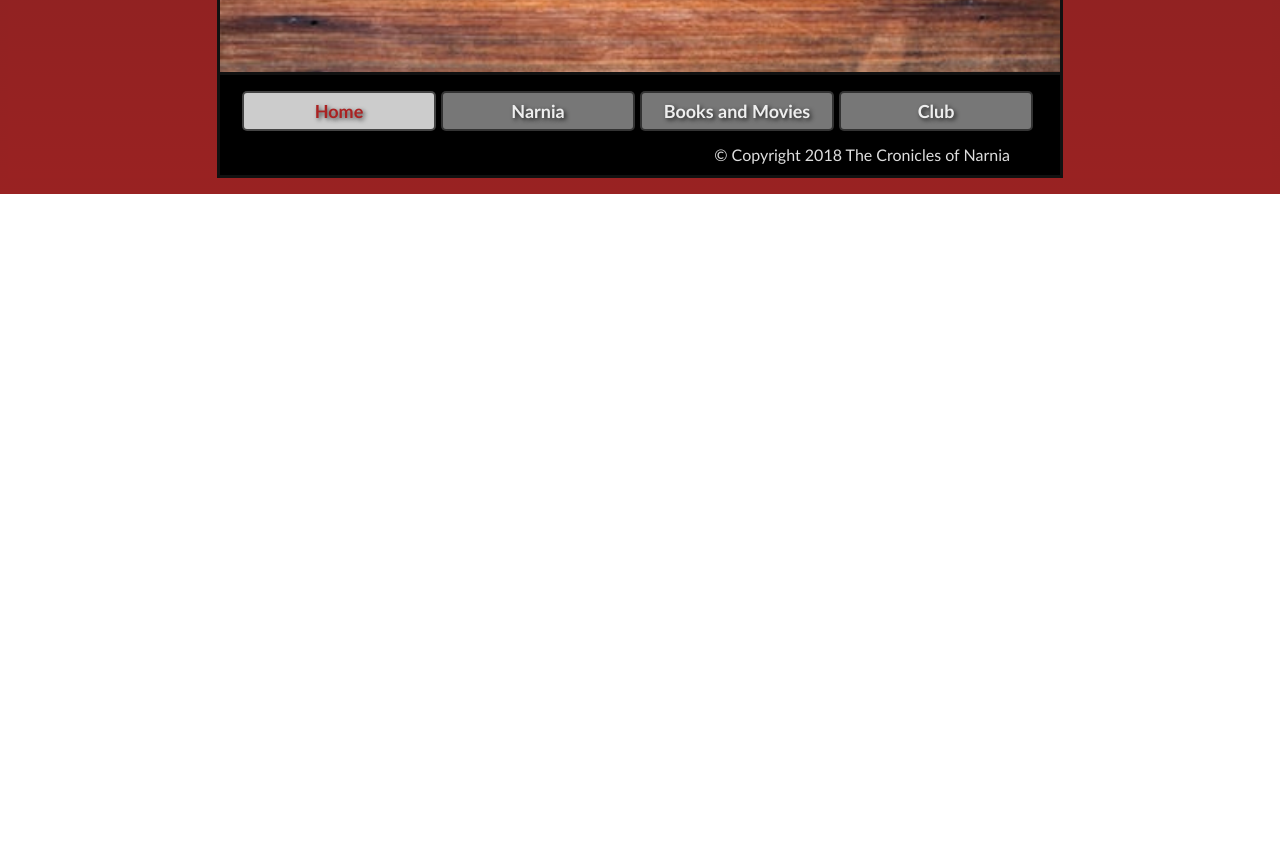
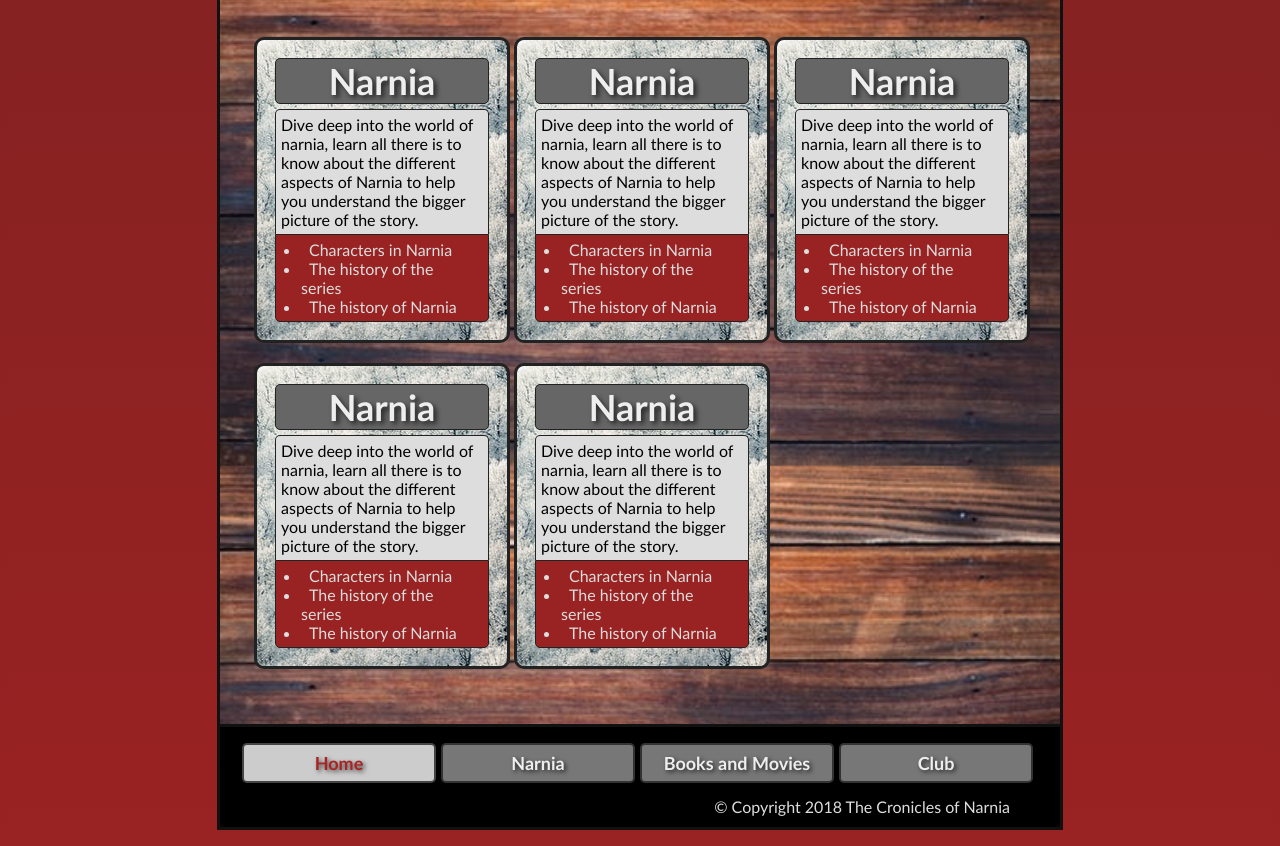
Before and after one commit to Guseks/WebbProgramming, a plain HTML site: page Dynamiska Webbapplikationer/Narnia/index.html in a window 1280 px wide. Shown: the part 644-1490 px from the top of the page. Before the commit the page ends 838 px from the top, so only its background shows below. Drawn offline with Linux system fonts and the light colour scheme.

Commit message:
Börjat på startsidan. Formaterat om lilla drop down menyn att likna resten av menyerna.

```diff
--- a/Dynamiska Webbapplikationer/Narnia/index.html
+++ b/Dynamiska Webbapplikationer/Narnia/index.html
@@ -68,21 +68,88 @@
 
           <div class="slide-wrapper">
             <figure class = "slide">
-              <img class="image" src="bilder/closet.jpg"/>
+              <img class="image" src="bilder/closet.jpg" alt="Peter entering the closet that leads to Narnia"/>
             </figure>
             <figure class = "slide">
-              <img class="image" src="bilder/SnowCoveredTrees.jpg"/>
+              <img class="image" src="bilder/SnowCoveredTrees.jpg" alt="trees covered by snow"/>
             </figure>
             <figure class = "slide">
-              <img class="image" src="bilder/winter_background.jpg"/>
+              <img class="image" src="bilder/winter_narnia.jpg" alt="winter in narnia with the classic lightpost"/>
             </figure>
             <figure class = "slide">
-              <img class="image" src="bilder/NarniaBeach.jpg"/>
+              <img class="image" src="bilder/NarniaBeach.jpg" alt="the beach in narnia where they meet aslan"/>
             </figure>
           </div>
         </section>
         <section class = "information">
           <h2> Information</h2>
+          <section class="short_info">
+            <article class="start_info">
+              <h2>Narnia</h2>
+              <p>
+                Dive deep into the world of narnia, learn all there is to know about the different aspects of Narnia to help
+                you understand the bigger picture of the story.
+              </p>
+              <ul>
+                <li><a href = "html/Narnia/characters.html">Characters in Narnia</a></li>
+                <li><a href = "html/Narnia/history.html">The history of the series</a></li>
+                <li><a href = "html/Narnia/history_of_narnia.html">The history of Narnia</a></li>
+              </ul>
+
+            </article>
+            <article class="start_info">
+              <h2>Narnia</h2>
+              <p>
+                Dive deep into the world of narnia, learn all there is to know about the different aspects of Narnia to help
+                you understand the bigger picture of the story.
+              </p>
+              <ul>
+                <li><a href = "html/Narnia/characters.html">Characters in Narnia</a></li>
+                <li><a href = "html/Narnia/history.html">The history of the series</a></li>
+                <li><a href = "html/Narnia/history_of_narnia.html">The history of Narnia</a></li>
+              </ul>
+
+            </article>
+            <article class="start_info">
+              <h2>Narnia</h2>
+              <p>
+                Dive deep into the world of narnia, learn all there is to know about the different aspects of Narnia to help
+                you understand the bigger picture of the story.
+              </p>
+              <ul>
+                <li><a href = "html/Narnia/characters.html">Characters in Narnia</a></li>
+                <li><a href = "html/Narnia/history.html">The history of the series</a></li>
+                <li><a href = "html/Narnia/history_of_narnia.html">The history of Narnia</a></li>
+              </ul>
+
+            </article>
+            <article class="start_info">
+              <h2>Narnia</h2>
+              <p>
+                Dive deep into the world of narnia, learn all there is to know about the different aspects of Narnia to help
+                you understand the bigger picture of the story.
+              </p>
+              <ul>
+                <li><a href = "html/Narnia/characters.html">Characters in Narnia</a></li>
+                <li><a href = "html/Narnia/history.html">The history of the series</a></li>
+                <li><a href = "html/Narnia/history_of_narnia.html">The history of Narnia</a></li>
+              </ul>
+
+            </article>
+            <article class="start_info">
+              <h2>Narnia</h2>
+              <p>
+                Dive deep into the world of narnia, learn all there is to know about the different aspects of Narnia to help
+                you understand the bigger picture of the story.
+              </p>
+              <ul>
+                <li><a href = "html/Narnia/characters.html">Characters in Narnia</a></li>
+                <li><a href = "html/Narnia/history.html">The history of the series</a></li>
+                <li><a href = "html/Narnia/history_of_narnia.html">The history of Narnia</a></li>
+              </ul>
+
+            </article>
+          </section>
 
         </section>
 
--- a/Dynamiska Webbapplikationer/Narnia/stil/style.css
+++ b/Dynamiska Webbapplikationer/Narnia/stil/style.css
@@ -239,6 +239,66 @@
   display: flex;
   justify-content: space-around;
 
+}
+.short_info {
+  display: flex;
+
+  flex-wrap: wrap;
+}
+.start_info {
+  width: 30%;
+  background-image: url("../bilder/trees_background.jpg");
+  padding: 8px;
+  margin-left: 4px;
+}
+.start_info h2 {
+  background: #666;
+  margin-bottom: -5px;
+  margin: 10px 10px -5px 10px;
+  border: 1px solid #222;
+  border-radius: 5px;
+  font-size: 36px;
+}
+.start_info p{
+  background: #DDD;
+  margin: 10px 10px 0px 10px;
+  border-top: 1px solid #222;
+  border-left: 1px solid #222;
+  border-right: 1px solid #222;
+  border-top-left-radius: 5px;
+  border-top-right-radius: 5px;
+  padding: 5px;
+
+}
+.start_info ul {
+  background: #922;
+  margin: 0px 10px 10px 10px;
+  border: 1px solid #222;
+  border-bottom-left-radius: 5px;
+  border-bottom-right-radius: 5px;
+
+
+
+  padding: 5px;
+}
+.start_info li {
+  margin-left: 20px;
+  color: #DDD;
+}
+.start_info a {
+  color: #DDD;
+  text-decoration: none;
+  padding: 4px;
+  margin: 4px;
+
+
+}
+.start_info a:hover {
+  text-decoration: underline;
+  color: #EEE;
+}
+.start_info li:hover {
+  color: #EEE;
 }
 
  /* Slideshow */
@@ -527,12 +587,11 @@
     left: -82px;
     top: 45px;
 
-    background-color: #BBB;
+   /* background-color: #BBB; */
     min-width: 160px;
-    box-shadow: 0px 4px 12px 0px #222;
+    /*box-shadow: 0px 4px 12px 0px #222; */
     z-index: 1;
 
-    border: 2px solid #222;
 
     text-shadow: 2px 2px 3px #555;
     font-size: 18px;
@@ -543,11 +602,12 @@
   .dropdown-content a {
       color: #EEE;
       background: #999;
-      padding: 12px 16px;
+      padding: 10px 10px;
       text-decoration: none;
       display: block;
       text-align: left;
-      border-bottom: 1px solid #222;
+      border: 2px solid #222;
+      border-radius: 5px;
   }
   .dropdown-content:nth-last-child(){
     border-bottom: none;
@@ -573,12 +633,12 @@
   .dropdown-content-narnia-mini {
     display: none;
     position: absolute;
-    left: 185px;
+    left: 175px;
     top: 45px;
-    box-shadow: 0px 4px 8px 0px #222;
+    /*box-shadow: 0px 4px 8px 0px #222; */
     z-index: 1;
 
-    border: 2px solid #222;
+    /*border: 2px solid #222; */
 
 
     min-width: 180px;
@@ -594,11 +654,11 @@
   .dropdown-content-narnia-mini a {
     color: #EEE;
     background: #999;
-    padding: 12px 16px;
+    padding: 10x 10px;
     text-decoration: none;
     display: block;
     text-align: left;
-    border-bottom: 1px solid #222;
+    border: 2px solid #222;
 }
   .dropdown_narnia_mini {
     display:block;
```
Also changed, not shown: 1 other file.
